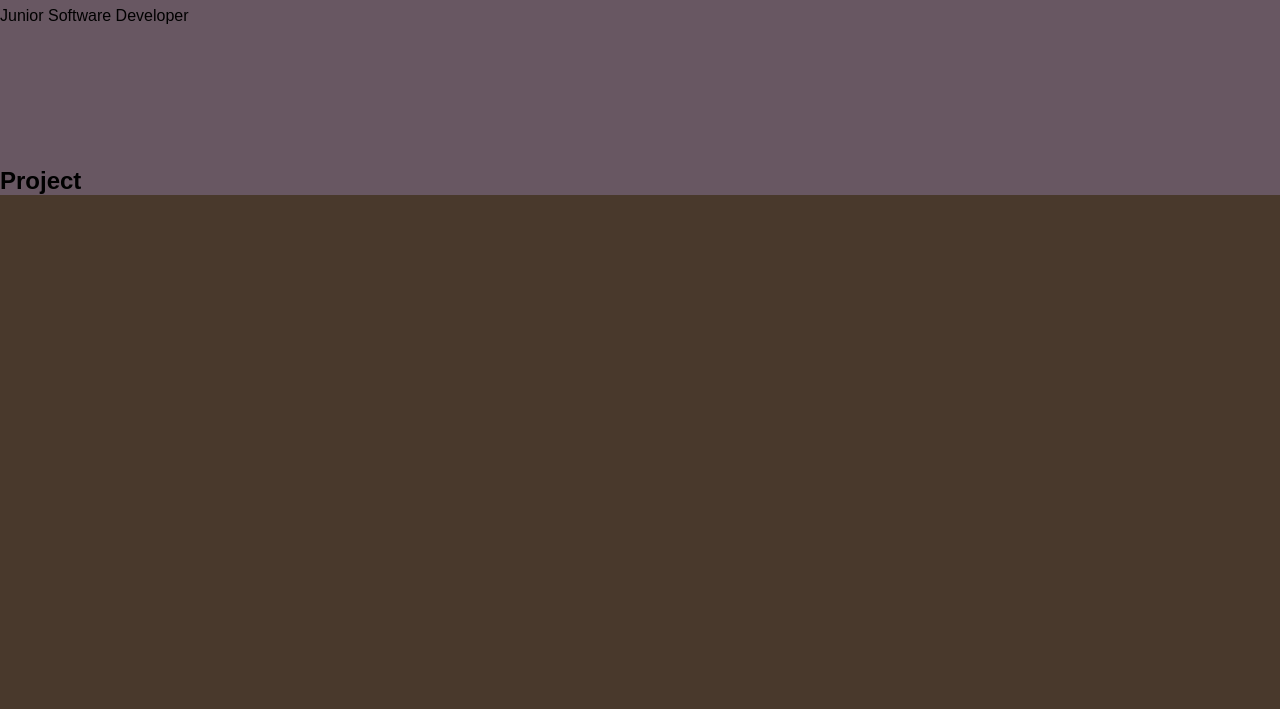
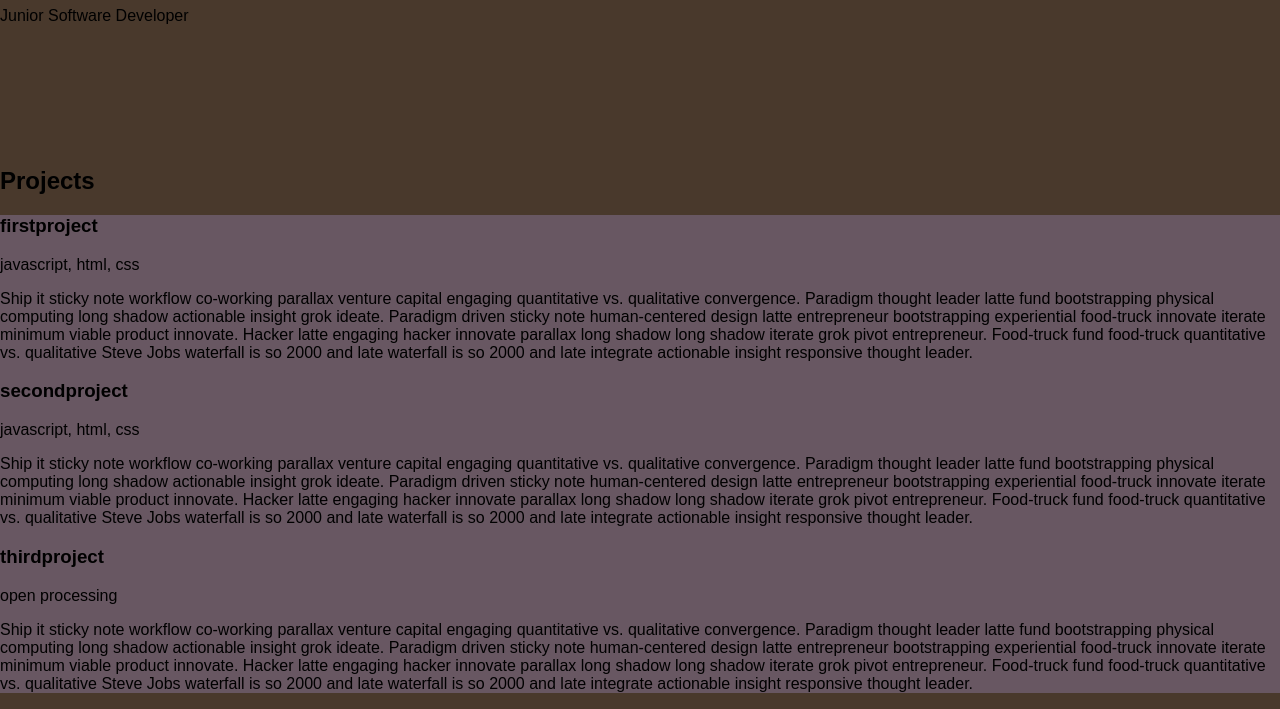
Before and after one commit to YC2015/301n5-portfolio, a plain HTML site: page index.html in a window 1280 px wide. Shown: the part 91-800 px from the top of the page. Drawn offline with nearby package versions, Linux system fonts and the light colour scheme; a web font is replaced by a local one.

Commit message:
rendering to the DOM

```diff
--- a/index.html
+++ b/index.html
@@ -30,11 +30,15 @@
         <p class="bodytext"> about paragraph </p>
       </div>
     </section>
-    <article id = "projects" class = "template" data-category = "">
-          <h2>Project</h2>
+    <h2>Projects</h2>
+    <section id="projects">
+    <article class = "template">
+      <h3>name</h3>
+      <p id = 'tech'>techtype</p>
+      <p id = 'des'>description</p>
     </article>
+  </section>
     <script src="https://ajax.googleapis.com/ajax/libs/jquery/2.2.4/jquery.min.js"></script>
-  <!-- add handlebar script  -->
     <script type="text/javascript" src="scripts/source.js"></script>
     <script type="text/javascript" src="scripts/projects.js"></script>
   </body>
--- a/scripts/projects.js
+++ b/scripts/projects.js
@@ -1,4 +1,4 @@
-var projects = [];
+var projectsarray = [];
 
 function ProjectOb (input) {
   this.name = input.name;
@@ -7,12 +7,18 @@ function ProjectOb (input) {
 }
 
 ProjectOb.prototype.toHtml = function(){
-  var source = $('#project-template').html;
-  var template = Handlebars.compile(source);
-  return template(this);
+  var $newProject = $('article.template').clone();
+  $newProject.removeClass('template');
+  $newProject.find('h3').text(this.name);
+  $newProject.find('#tech').text(this.techtype);
+  $newProject.find('#des').text(this.description);
+  return $newProject;
 };
 
-//add delgation
- // create function to loop through the project objects to push into array
+projectData.forEach(function(a){
+  projectsarray.push(new ProjectOb(a));
+});
 
- // create function to loop through and append projects and run the toHtml method
+projectsarray.forEach(function(b) {
+  $('#projects').append(b.toHtml());
+});
--- a/styles/state.css
+++ b/styles/state.css
@@ -0,0 +1,3 @@
+.template {
+  display: none;
+}
```
